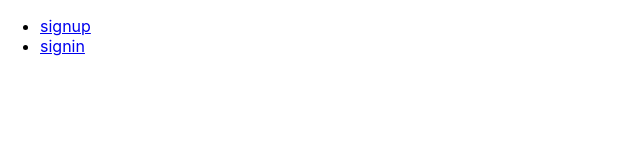
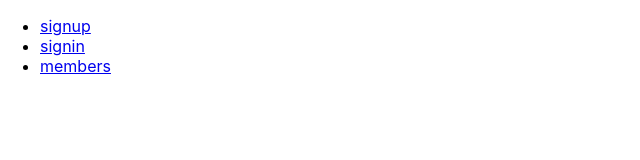
Before and after one commit to jiro4989/kintai, a React (Create React App) app in the folder front/: page / in a window 1280 px wide. Shown: the top 160 px of the page, without its empty margins (0-640 px from the left). Built offline with nearby package versions, Linux system fonts and the light colour scheme.

Commit message:
front: 動線を追加

```diff
--- a/front/src/index.js
+++ b/front/src/index.js
@@ -17,6 +17,9 @@ function Index() {
         </li>
         <li>
           <a href="/signin" >signin</a>
+        </li>
+        <li>
+          <a href="/members" >members</a>
         </li>
       </ul>
     </div>
```
